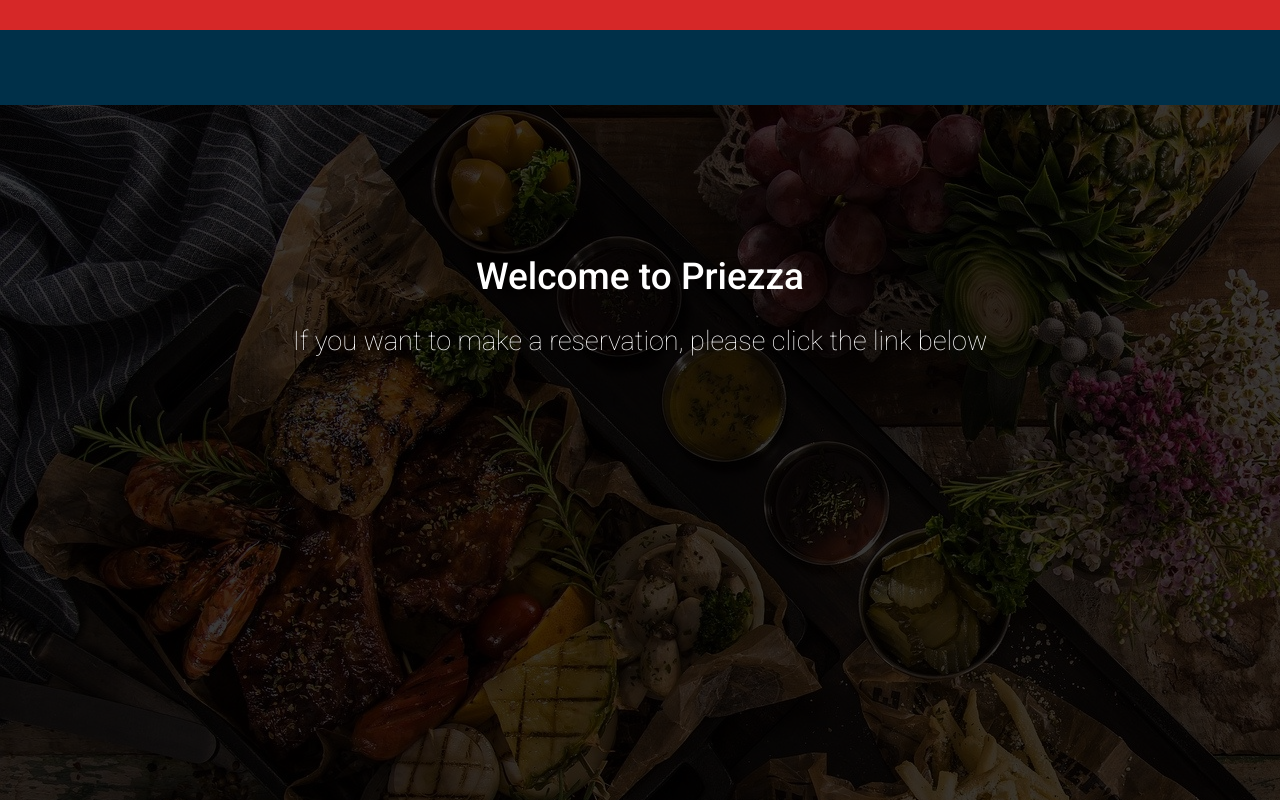
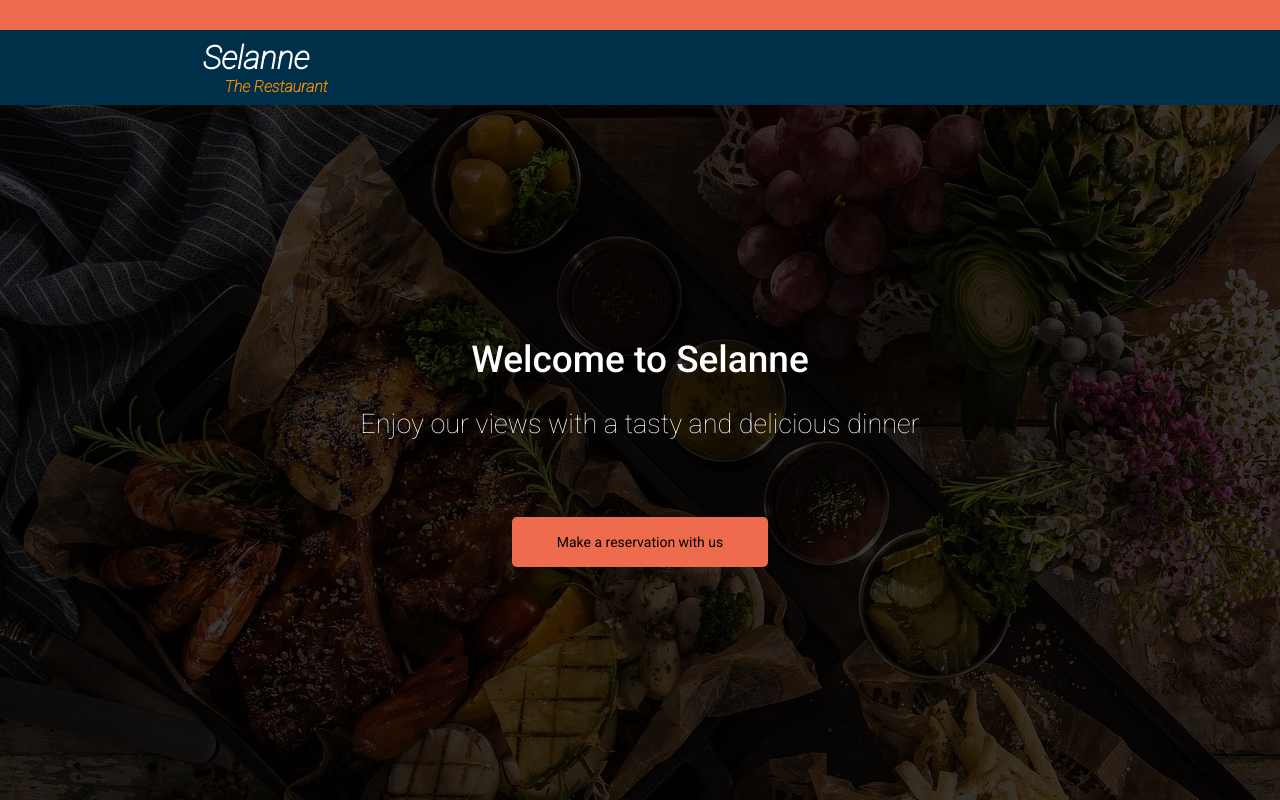
Before and after one commit to adrianhm13/restaurant-page, a website built with webpack: page dist/index.html in a window 1280 px wide. Built offline with nearby package versions, Linux system fonts and the light colour scheme.

Commit message:
Created basic style, created page loader module

```diff
--- a/src/index.js
+++ b/src/index.js
@@ -1,8 +1,9 @@
 import './style.css';
-import BackgroundMain from './background-main.jpg';
+import pageLoader from './page-loader.js';
 
 function holaMundo() {
   console.log("Im working");
 }
 
 holaMundo()
+pageLoader()
--- /dev/null
+++ b/src/page-loader.js
@@ -0,0 +1,84 @@
+import backgroundImage from './background-main.jpg'
+
+export default function pageLoader() {
+    const contentDiv = document.getElementById('content')
+
+    const divSocialNetwork = document.createElement('div');
+    divSocialNetwork.classList.add('social-network-bar');
+
+    const navBar = document.createElement('div');
+    navBar.classList.add('navbar');
+
+    const navBarTitle = document.createElement('div');
+    navBarTitle.classList.add('navbar-title');
+
+    const navBarTitleText = document.createElement('h1');
+    navBarTitleText.innerText = "Selanne";
+
+    const navBarSubTitleText = document.createElement('h4');
+    navBarSubTitleText.innerText = "The Restaurant"
+
+    const navBarLinks = document.createElement('div');
+    navBarLinks.classList.add('navbar-links');
+
+    const divBackground = document.createElement('div');
+    divBackground.classList.add('container-background');
+
+    const divBackgroundMain = document.createElement('div');
+    divBackgroundMain.classList.add('background-main');
+
+    const imageBackground = document.createElement('img');
+    imageBackground.src = backgroundImage
+
+    const divBackgroundShadow = document.createElement('div');
+    divBackgroundShadow.classList.add('background-main-shadow');
+
+    const divBackgroundText = document.createElement('div');
+    divBackgroundText.classList.add('background-text')
+
+    const titleBackground = document.createElement('h1');
+    titleBackground.innerText = "Welcome to Selanne";
+
+    const subTitleBackground = document.createElement('h3');
+    subTitleBackground.innerText = "Enjoy our views with a tasty and delicious dinner";
+
+    const buttonReserve = document.createElement('button');
+    buttonReserve.classList.add('reserve-button');
+    buttonReserve.textContent = "Make a reservation with us"
+
+    contentDiv.appendChild(divSocialNetwork);
+    contentDiv.appendChild(navBar);
+    contentDiv.appendChild(divBackground);
+
+    navBar.appendChild(navBarTitle);
+    navBar.appendChild(navBarLinks);
+
+    navBarTitle.appendChild(navBarTitleText);
+    navBarTitle.appendChild(navBarSubTitleText);
+    divBackground.appendChild(divBackgroundMain);
+
+    divBackgroundMain.appendChild(imageBackground);
+    divBackgroundMain.appendChild(divBackgroundShadow);
+
+    divBackgroundShadow.appendChild(divBackgroundText);
+
+    divBackgroundText.appendChild(titleBackground);
+    divBackgroundText.appendChild(subTitleBackground);
+    divBackgroundShadow.appendChild(buttonReserve);
+    console.log(buttonReserve);
+}
+
+/* <div id="social-network" class="social-network-bar"></div>
+<div id="navbar" class="navbar">
+</div>
+<div class="container-background">
+    <div id="background-main" class="background-main">
+        <img src="./d0247323bd12e63596e3.jpg">
+        <div class="background-main-shadow">
+            <div class="background-text">
+                <h1>Welcome to Selanne</h1>
+                <h3>If you want to make a reservation, please click the link below</h3>
+            </div>
+        </div>
+    </div>
+</div> */
--- a/src/style.css
+++ b/src/style.css
@@ -1,4 +1,4 @@
-@import url('https://fonts.googleapis.com/css2?family=Roboto:wght@100;300;400;500&display=swap');
+@import url('https://fonts.googleapis.com/css2?family=Roboto:ital,wght@0,100;0,300;0,400;0,500;1,100&display=swap');
 
 html, body {
     width: 100vw;
@@ -17,7 +17,7 @@
     flex-direction: row;
     width: 100%;
     height: 30px;
-    background-color: #d62828
+    background-color: #ee6c4d;
 }
 .navbar {
     display:flex;
@@ -25,6 +25,29 @@
     width: 100%;
     height: 75px;
     background-color: #003049;
+}
+.navbar-title{
+    font-family: 'Roboto', sans-serif;
+    font-weight: 100;
+    font-style: italic;
+    color: white;
+    width: 40%;
+    display: flex;
+    flex-direction: column;
+    justify-content: center;
+    align-items: center;
+    cursor: default;
+}
+.navbar-title h1{
+    margin: 0;
+    color: #ffffff;
+}
+.navbar-title h4{
+    margin: 0 0 0 40px;
+    color: #f48c06;
+}
+.navbar-links{
+    width: 60%;
 }
 .container-background{
     flex-grow: 1;
@@ -43,7 +66,9 @@
 }
 .background-main-shadow {
     display:flex;
+    flex-direction: column;
     justify-content: center;
+    gap: 50px;
     align-items: center;
     position:absolute;
     height: 100%;
@@ -53,11 +78,11 @@
 }
 .background-text {
     display: flex;
-    position:absolute;
     top: 150px;
     flex-direction: column;
     justify-content: center;
     align-items: center;
+    cursor: default;
 }
 .background-text h1 {
     color: white;
@@ -72,3 +97,29 @@
     font-weight: 200;
     font-size: 27px;
 }
+.reserve-button{
+    font-family: 'Roboto', sans-serif;
+    font-size: 14px;
+    background-color: #ee6c4d;
+    width: 20%;
+    height: 50px;
+    border: none;
+    border-radius: 5px;
+    cursor: pointer;
+    transition: 0.3s
+}
+.reserve-button:hover {
+    box-shadow: 0px 15px 20px rgba(0, 0, 0, 0.4);
+    color: #fff;
+    transform: translateY(-7px);
+}
+@media only screen and (max-width: 600px) {
+    .background-text h1 {
+        font-size: 25px;
+        margin: auto;
+    }
+    .background-text h3 {
+        padding: 0 20px 0 20px;
+        font-size: 17px;
+    }
+}
```
Also changed, not shown: dist/7429a63c09f79a1760b0.ttf (deleted), dist/8be2d1487420548b3b8d.ttf (deleted), dist/bundle.js, dist/index.html, src/Roboto-Light.ttf (deleted), src/Roboto-Medium.ttf (deleted).
